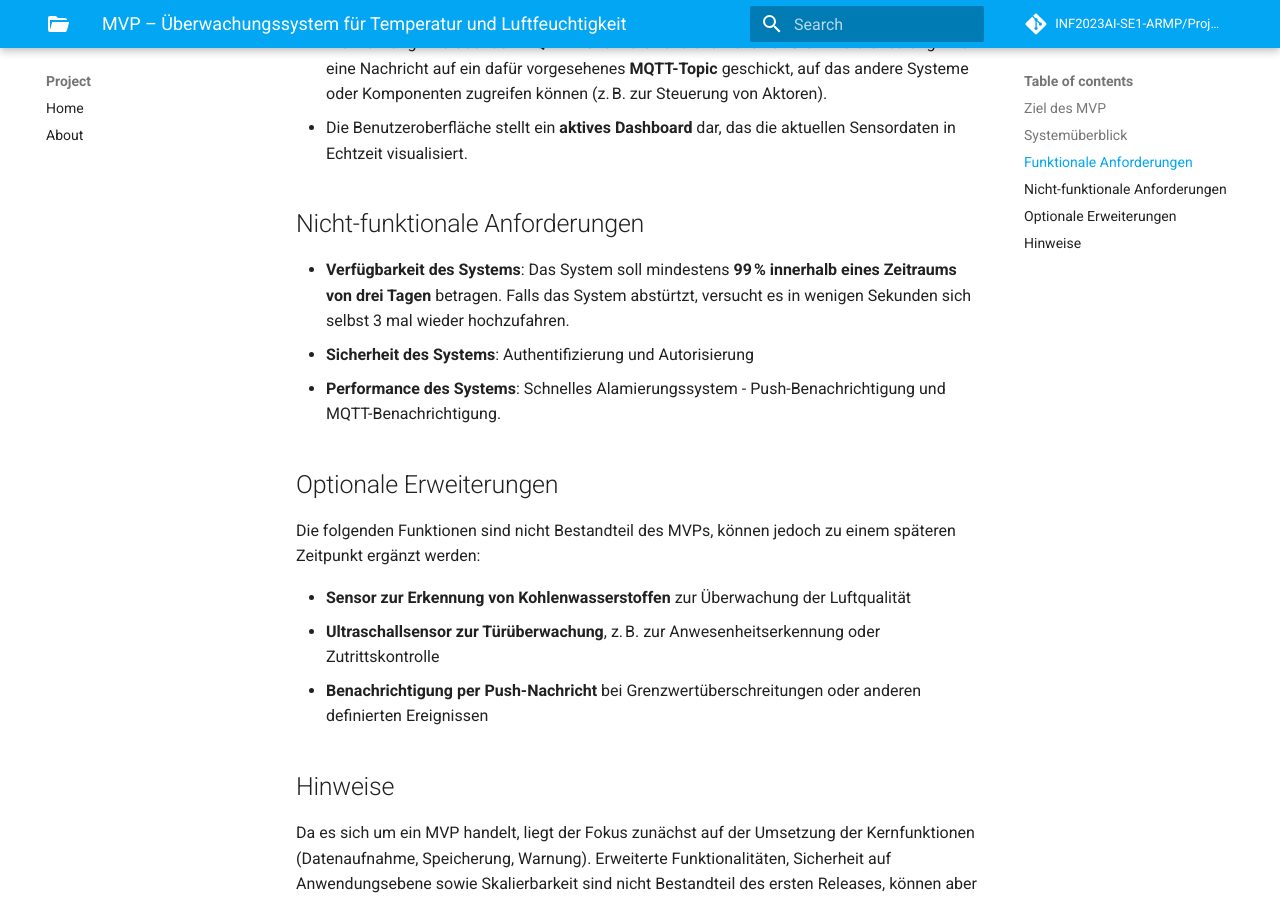
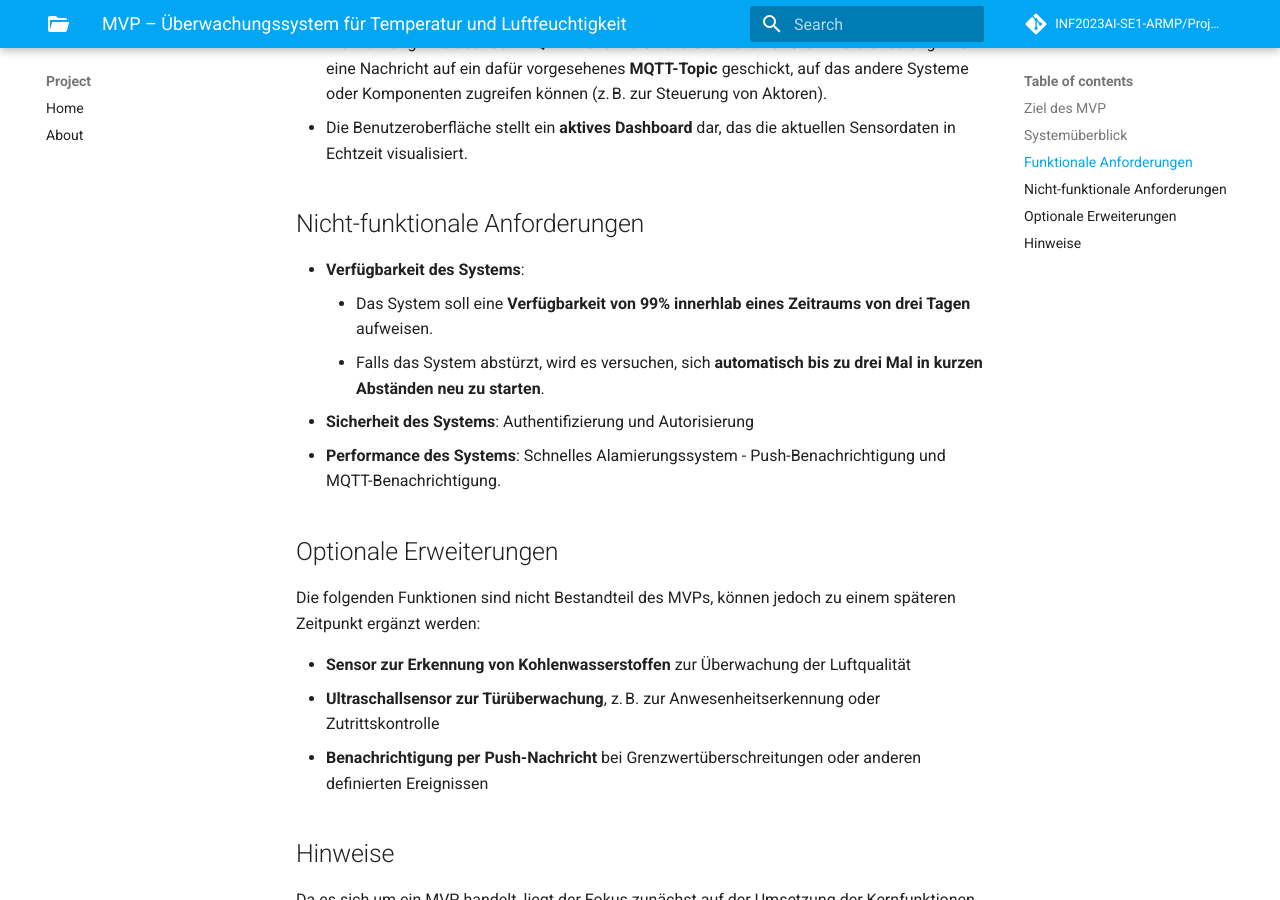
Before and after one commit to STORASENSE/storasense-platform, an MkDocs documentation site: the page built from docs/docs/MVP-Environment-Monitoring.md, in a window 1280 px wide and 900 px high, scrolled down 1035 px. Built offline with MkDocs 1.6.1 and Material for MkDocs 9.7.7, drawn with Linux system fonts in a browser that asks for light colours; comment, search, counter and statistics services are not loaded.

Commit message:
Update MVP-Environment-Monitoring.md

```diff
--- a/docs/docs/MVP-Environment-Monitoring.md
+++ b/docs/docs/MVP-Environment-Monitoring.md
@@ -21,7 +21,9 @@ Die empfangenen Messwerte werden in einer permanenten Datenbank gespeichert und
 
 ## Nicht-funktionale Anforderungen
 
-- **Verfügbarkeit des Systems**: Das System soll mindestens **99 % innerhalb eines Zeitraums von drei Tagen** betragen. Falls das System abstürtzt, versucht es in wenigen Sekunden sich selbst 3 mal wieder hochzufahren.
+- **Verfügbarkeit des Systems**:
+    - Das System soll eine **Verfügbarkeit von 99% innerhlab eines Zeitraums von drei Tagen** aufweisen.
+    - Falls das System abstürzt, wird es versuchen, sich **automatisch bis zu drei Mal in kurzen Abständen neu zu starten**.
 - **Sicherheit des Systems**: Authentifizierung und Autorisierung
 - **Performance des Systems**: Schnelles Alamierungssystem - Push-Benachrichtigung und MQTT-Benachrichtigung.
 
```
